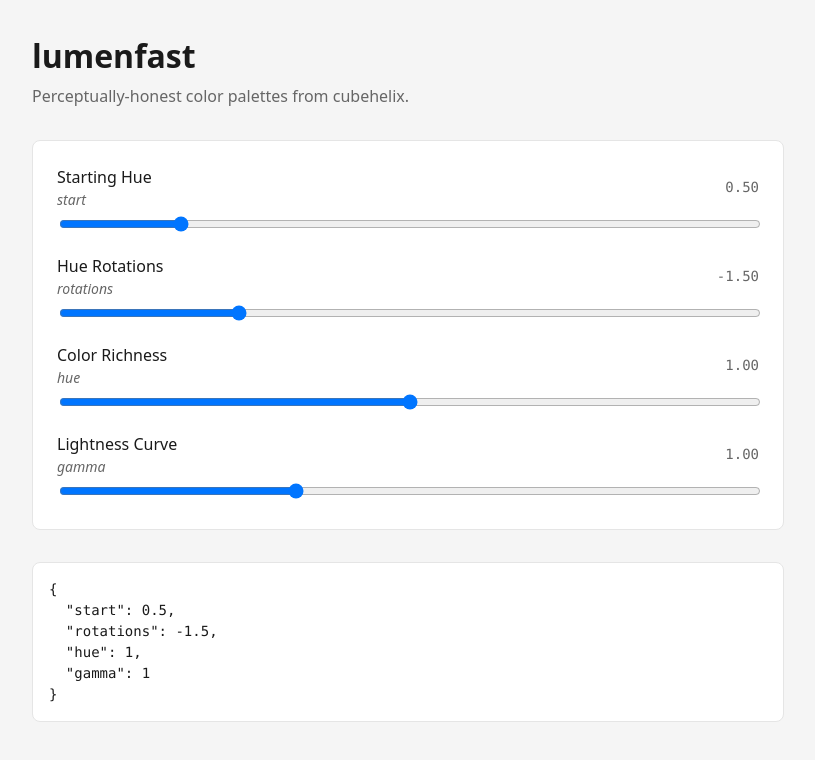
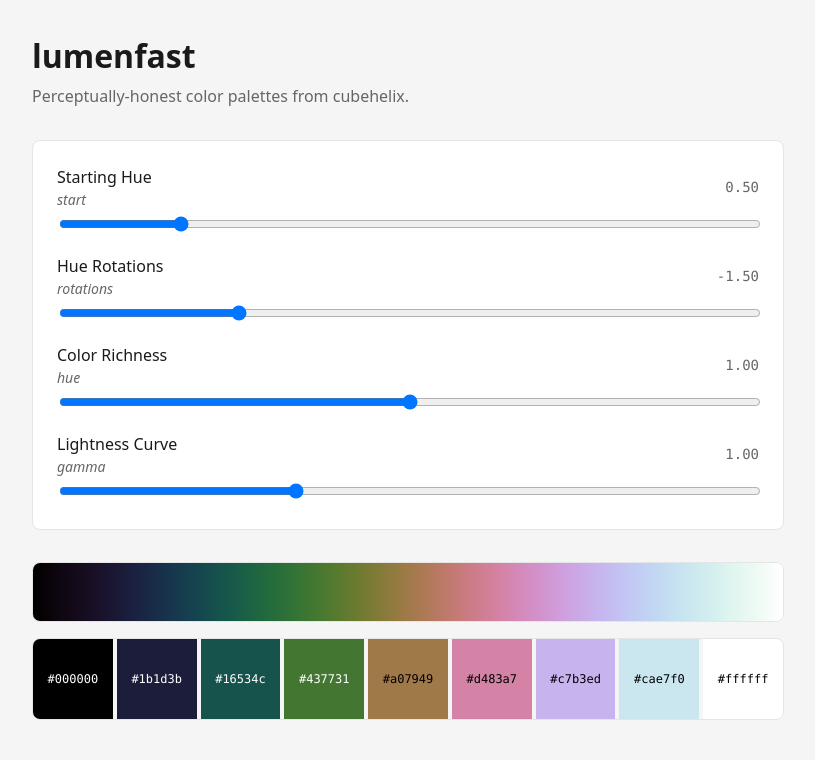
Before and after one commit to obangpub/cubehelix-studio, a React (Vite) app in the folder apps/web/: page / in a window 1280 px wide. Shown: the top 760 px of the page, without its empty margins (232-1047 px from the left). Built offline with nearby package versions, Linux system fonts and the light colour scheme.

Commit message:
feat(web): gradient strip and swatch row with contrast text overlays

```diff
--- a/apps/web/src/App.tsx
+++ b/apps/web/src/App.tsx
@@ -1,6 +1,8 @@
 import { useState } from "react";
 import { DEFAULT_CUBEHELIX_PARAMS, type CubehelixParams } from "@lumenfast/core";
+import { GradientStrip } from "./components/GradientStrip";
 import { ParamControls } from "./components/ParamControls";
+import { SwatchRow } from "./components/SwatchRow";
 
 export default function App() {
   const [params, setParams] = useState<CubehelixParams>(DEFAULT_CUBEHELIX_PARAMS);
@@ -11,7 +13,10 @@ export default function App() {
         <p>Perceptually-honest color palettes from cubehelix.</p>
       </header>
       <ParamControls params={params} onChange={setParams} />
-      <pre className="params-debug">{JSON.stringify(params, null, 2)}</pre>
+      <section className="preview" aria-label="Palette preview">
+        <GradientStrip params={params} />
+        <SwatchRow params={params} />
+      </section>
     </main>
   );
 }
--- /dev/null
+++ b/apps/web/src/components/GradientStrip.tsx
@@ -0,0 +1,40 @@
+import { useId, useMemo } from "react";
+import { cubehelix, toCssRgb, type CubehelixParams } from "@lumenfast/core";
+
+interface GradientStripProps {
+  params: CubehelixParams;
+  height?: number;
+}
+
+const STOP_COUNT = 64;
+
+export function GradientStrip({ params, height = 60 }: GradientStripProps) {
+  const gradientId = useId();
+  const stops = useMemo(() => {
+    return Array.from({ length: STOP_COUNT + 1 }, (_, i) => {
+      const t = i / STOP_COUNT;
+      return { offset: t, color: toCssRgb(cubehelix(t, params)) };
+    });
+  }, [params]);
+
+  return (
+    <svg
+      className="gradient-strip"
+      role="img"
+      aria-label="Continuous cubehelix gradient"
+      width="100%"
+      height={height}
+      preserveAspectRatio="none"
+      viewBox="0 0 100 1"
+    >
+      <defs>
+        <linearGradient id={gradientId} x1="0" x2="1" y1="0" y2="0">
+          {stops.map((s) => (
+            <stop key={s.offset} offset={s.offset} stopColor={s.color} />
+          ))}
+        </linearGradient>
+      </defs>
+      <rect width="100" height="1" fill={`url(#${gradientId})`} />
+    </svg>
+  );
+}
--- /dev/null
+++ b/apps/web/src/components/SwatchRow.tsx
@@ -0,0 +1,37 @@
+import { useMemo } from "react";
+import {
+  pickTextColor,
+  sampleSequential,
+  toCssRgb,
+  toHex,
+  type CubehelixParams,
+} from "@lumenfast/core";
+
+interface SwatchRowProps {
+  params: CubehelixParams;
+  count?: number;
+}
+
+export function SwatchRow({ params, count = 9 }: SwatchRowProps) {
+  const swatches = useMemo(() => {
+    return sampleSequential(params, count).map((color) => ({
+      bg: toCssRgb(color),
+      hex: toHex(color),
+      text: toCssRgb(pickTextColor(color)),
+    }));
+  }, [params, count]);
+  return (
+    <div className="swatch-row" role="list" aria-label="Discrete palette samples">
+      {swatches.map((s, i) => (
+        <div
+          key={i}
+          role="listitem"
+          className="swatch"
+          style={{ background: s.bg, color: s.text }}
+        >
+          <span className="swatch-hex">{s.hex}</span>
+        </div>
+      ))}
+    </div>
+  );
+}
--- a/apps/web/src/styles.css
+++ b/apps/web/src/styles.css
@@ -87,13 +87,37 @@ header p {
   width: 100%;
 }
 
-.params-debug {
+.preview {
   margin-top: 2rem;
-  padding: 1rem;
-  background: var(--surface);
+  display: flex;
+  flex-direction: column;
+  gap: 1rem;
+}
+
+.gradient-strip {
+  display: block;
+  width: 100%;
+  height: 60px;
   border: 1px solid var(--border);
   border-radius: 8px;
+  background: var(--surface);
+}
+
+.swatch-row {
+  display: grid;
+  grid-template-columns: repeat(9, 1fr);
+  gap: 4px;
+  border: 1px solid var(--border);
+  border-radius: 8px;
+  overflow: hidden;
+}
+
+.swatch {
+  aspect-ratio: 1;
+  display: flex;
+  align-items: center;
+  justify-content: center;
   font-family: ui-monospace, "SF Mono", Menlo, monospace;
-  font-size: 0.875rem;
-  overflow-x: auto;
+  font-size: 0.75rem;
+  font-weight: 500;
 }
```
